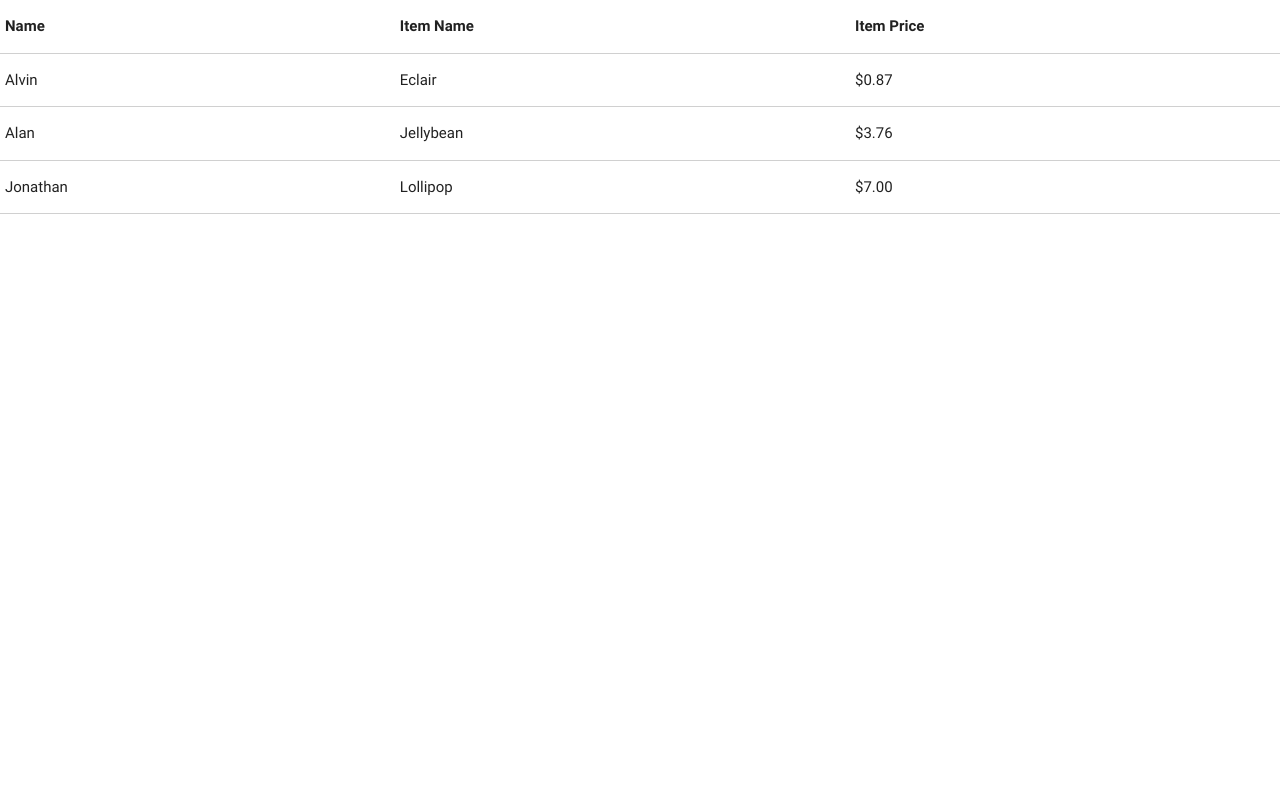
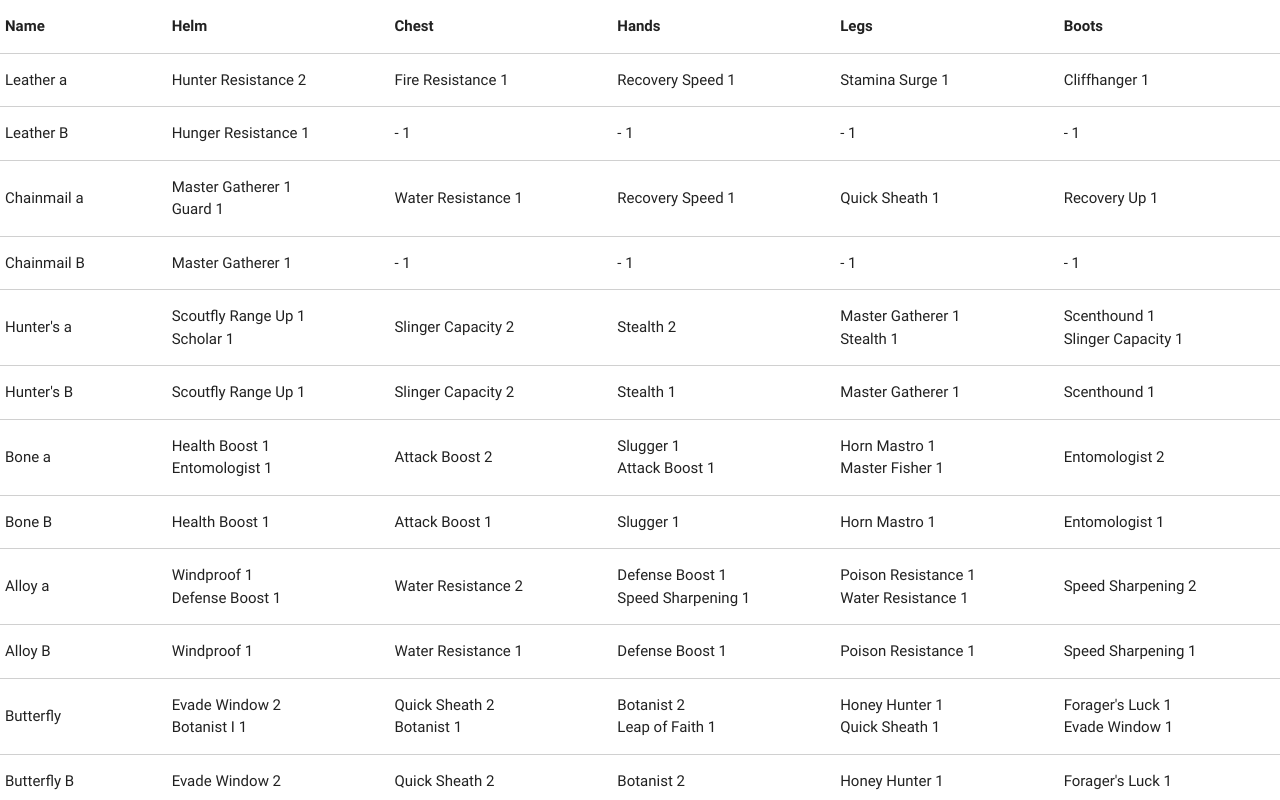
Before and after one commit to Nebula26/mh-armory, an Angular app: page / in a window 1280 px wide. Shown: the top 800 px of the page. Built offline with nearby package versions, Linux system fonts and the light colour scheme; what ng2-materialize would draw is missing.

Commit message:
ciao nabbo

```diff
--- a/src/app/pages/table/table.component.html
+++ b/src/app/pages/table/table.component.html
@@ -2,26 +2,21 @@
   <thead>
     <tr>
         <th>Name</th>
-        <th>Item Name</th>
-        <th>Item Price</th>
+        <th>Helm</th>
+        <th>Chest</th>
+        <th>Hands</th>
+        <th>Legs</th>
+        <th>Boots</th>
     </tr>
   </thead>
-
   <tbody>
-    <tr>
-      <td>Alvin</td>
-      <td>Eclair</td>
-      <td>$0.87</td>
-    </tr>
-    <tr>
-      <td>Alan</td>
-      <td>Jellybean</td>
-      <td>$3.76</td>
-    </tr>
-    <tr>
-      <td>Jonathan</td>
-      <td>Lollipop</td>
-      <td>$7.00</td>
+    <tr *ngFor="let armor of armor">
+      <td>{{armor.name}}</td>
+      <td *ngFor="let eq of armor.equip" (click)="add(eq)">
+        <div *ngFor="let bonus of eq.bonus">
+          {{bonus.name}} {{bonus.value}} <br>
+        </div>
+      </td>
     </tr>
   </tbody>
 </table>
--- a/src/app/pages/table/table.component.ts
+++ b/src/app/pages/table/table.component.ts
@@ -8,11 +8,21 @@ import { Component, OnInit } from '@angular/core';
 })
 export class TableComponent implements OnInit {
 
-  equip = Equip.equip;
+  armor = Equip.equip;
+  chosenEquip = [];
 
   constructor() { }
 
   ngOnInit() {
   }
 
+  add(eq){
+    for(let i = 0; i < this.chosenEquip.length; i++){
+      if(this.chosenEquip[i].name == eq.name){
+        this.chosenEquip.splice(i,1);
+      }
+    }
+    this.chosenEquip.push(eq);
+    console.log(this.chosenEquip)
+  }
 }
```
